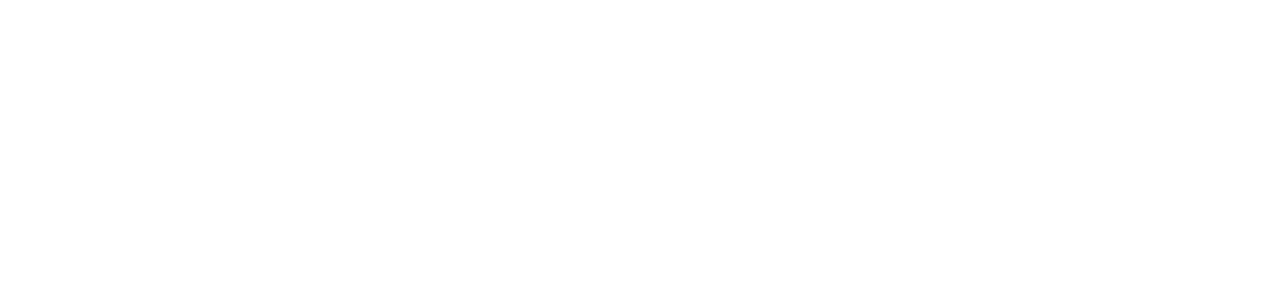
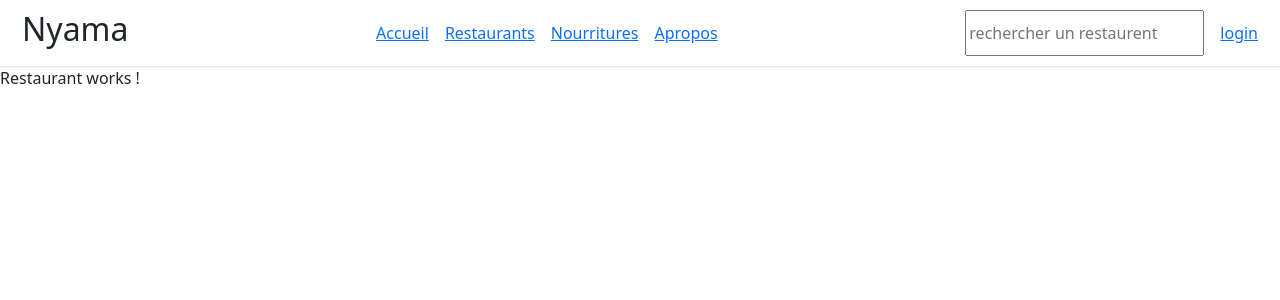
Before and after one commit to ArmelleMoukouri02/Nyama_CLI, a Vue app: page /restaurant in a window 1280 px wide. Before the commit this address had no page. Shown: the top 300 px of the page. Built offline with nearby package versions, Linux system fonts and the light colour scheme.

Commit message:
structuration du projet avec creation des composantes public

```diff
--- a/src/App.vue
+++ b/src/App.vue
@@ -1,5 +1,4 @@
 <template>
-
   <router-view/>
 </template>
 
--- /dev/null
+++ b/src/components/PublicNav.vue
@@ -0,0 +1,73 @@
+<template lang="">
+    <div class="public_nav">
+        <nav class="public_nav_content">
+            <div class="public_nav-logo">
+                <h2>Nyama</h2>
+            </div>
+            <ul class="public_nav-link">
+                <li>
+                    <router-link to="/">Accueil</router-link>
+                </li>
+                <li>
+                    <router-link to="/restaurant">Restaurants</router-link>
+                </li>
+                <li>
+                    <router-link to="/nourritures">Nourritures</router-link>
+                </li>
+                <li>
+                    <router-link to="/apropos">Apropos</router-link>
+                </li>
+            </ul>
+            <ul class="public_nav-search">
+                <li>
+                    <input type="text" placeholder="rechercher un restaurent"/>
+                </li>
+                <li>
+                    <router-link to="/login">login</router-link>
+                </li>
+            </ul>
+        </nav>
+    </div>
+</template>
+<script>
+export default {
+
+}
+</script>
+<style scoped>
+    .public_nav{
+        height: 80vh;
+        padding: 12px 22px;
+        z-index: 2;
+        background-color: #fff;
+        -webkit-font-smoothing: antialiased;
+        transform-origin: 0% 0%;
+        transform: translate(0%, 0);
+        transition: transform 1s cubic-bezier(0.77,0.2,0.05,1.0);
+        box-shadow: 0 1px 1px rgba(0, 0, 0, 0.1);
+    }
+    .public_nav li{
+        list-style: none;
+        line-height: 2.5rem;
+    }
+    .public_nav ul{
+        padding: 0;
+    }
+    @media screen and (min-width: 800px){
+        .public_nav{
+            height: 100%;
+            padding: 10px 22px;
+        }
+        .public_nav ul{
+            display: flex;
+            align-items: center;
+            margin: 0;
+            gap: 1rem;
+        }
+        .public_nav_content{
+            display: flex;
+            justify-content: space-between;
+            align-items: center;
+        }
+    }
+</style>
--- a/src/router/index.js
+++ b/src/router/index.js
@@ -1,12 +1,20 @@
 import { createRouter, createWebHistory } from 'vue-router'
-import Accueil from "@/views/Accueil.vue"
+import PublicLayout from "@/views/public/Layout.vue";
+import Home from '@/views/public/Home.vue';
+import Resto from '@/views/public/Resto.vue';
+import Nourriture from '@/views/public/Nourriture.vue';
 
 const routes = [
 
   {
-    path: '/accueil',
-    name: 'AccueilNav',
-    component: Accueil
+    path: '/',
+    name: 'public',
+    component: PublicLayout,
+    children: [
+      { path: '/', name: 'home', component: Home },
+      { path: '/restaurant', name: 'restaurant', component: Resto },
+      { path: '/nourritures', name: 'nourritures', component: Nourriture },
+    ]
   }
 
 ]
--- /dev/null
+++ b/src/views/public/Home.vue
@@ -0,0 +1,13 @@
+<template lang="">
+    <div>
+        Home nyama
+    </div>
+</template>
+<script>
+export default {
+
+}
+</script>
+<style lang="">
+
+</style>
--- /dev/null
+++ b/src/views/public/Layout.vue
@@ -0,0 +1,18 @@
+<template lang="">
+    <div>
+        <PublicNav />
+        <router-view />
+    </div>
+</template>
+<script>
+import PublicNav from '@/components/PublicNav.vue';
+export default {
+    name: 'PublicLayout',
+    components: {
+        PublicNav,
+    }
+}
+</script>
+<style scoped>
+
+</style>
--- /dev/null
+++ b/src/views/public/Nourriture.vue
@@ -0,0 +1,13 @@
+<template lang="">
+    <div>
+        Nouriture wzorks !
+    </div>
+</template>
+<script>
+export default {
+    name: 'Nourriture'
+}
+</script>
+<style lang="">
+
+</style>
--- /dev/null
+++ b/src/views/public/Resto.vue
@@ -0,0 +1,13 @@
+<template lang="">
+    <div>
+        Restaurant works !
+    </div>
+</template>
+<script>
+export default {
+    name: 'restaurant',
+}
+</script>
+<style lang="">
+
+</style>
```
Also changed, not shown: src/components/HelloWorld.vue (deleted, +0 -59 lines).
